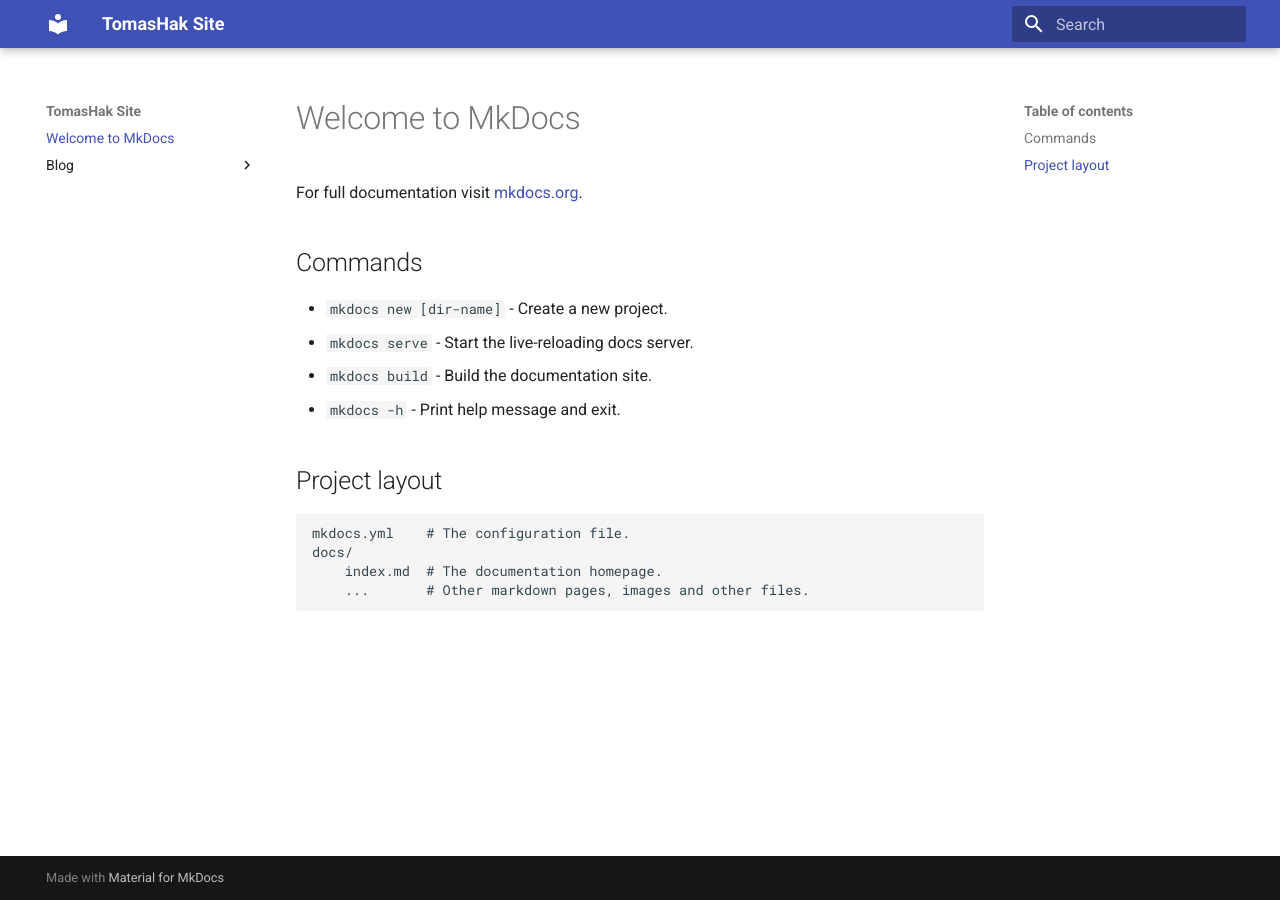
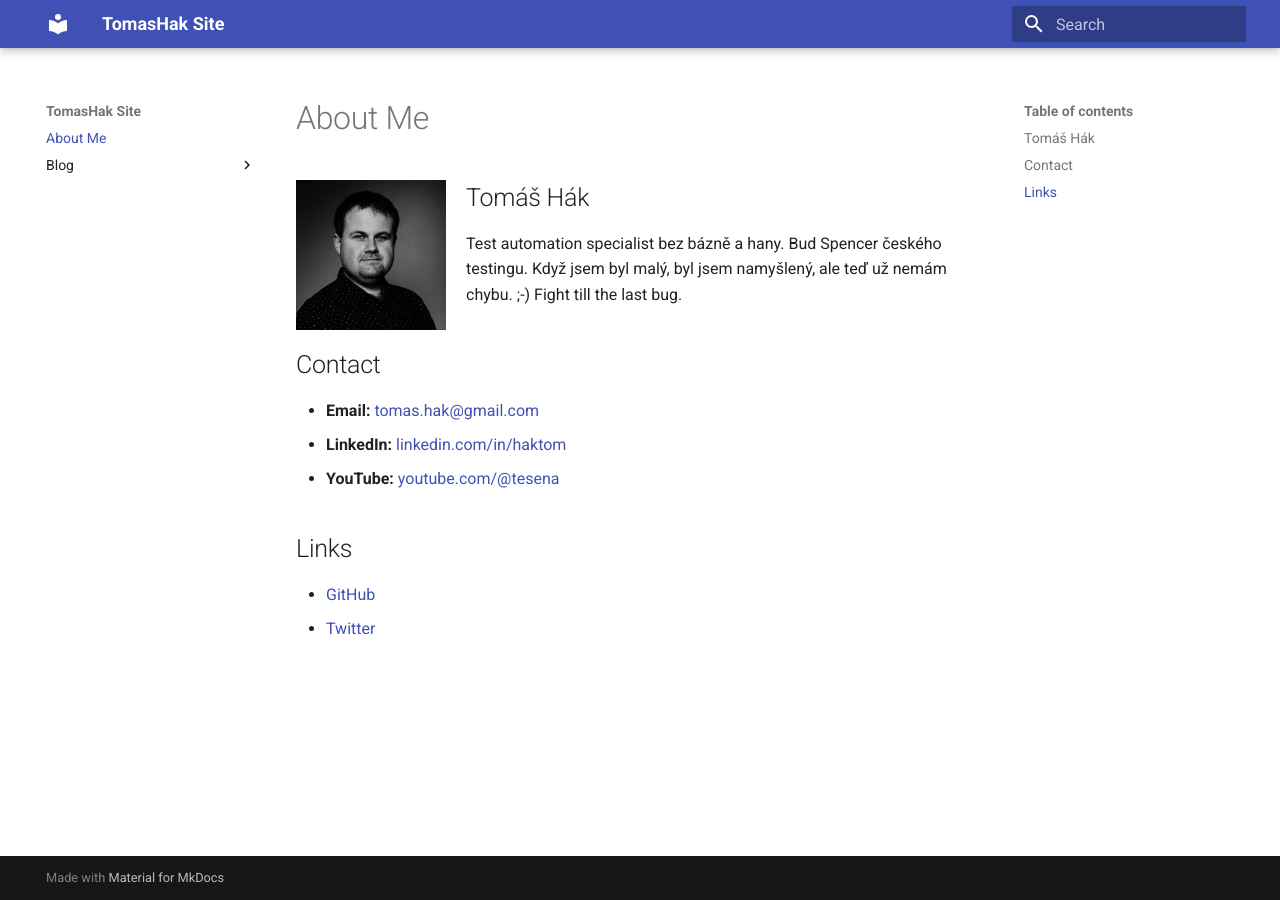
Before and after one commit to tomashak/tomashak.github.io, an MkDocs documentation site: the page built from docs/index.md, in a window 1280 px wide. Built offline with MkDocs 1.6.1 and Material for MkDocs 9.7.7, drawn with Linux system fonts in a browser that asks for light colours.

Commit message:
update about me

```diff
--- a/docs/index.md
+++ b/docs/index.md
@@ -1,17 +1,16 @@
-# Welcome to MkDocs
+# About Me
+<img src="img/profil.jpg" alt="Profile Image" width="150px" style="float: left; margin-right: 20px;" />
 
-For full documentation visit [mkdocs.org](https://www.mkdocs.org).
+## Tomáš Hák
+Test automation specialist bez bázně a hany. Bud Spencer českého testingu. Když jsem byl malý, byl jsem namyšlený, ale teď už nemám chybu. ;-) Fight till the last bug.
 
-## Commands
+## Contact
 
-* `mkdocs new [dir-name]` - Create a new project.
-* `mkdocs serve` - Start the live-reloading docs server.
-* `mkdocs build` - Build the documentation site.
-* `mkdocs -h` - Print help message and exit.
+- **Email:** [tomas.hak@gmail.com](mailto:tomas.hak@gmail.com)
+- **LinkedIn:** [linkedin.com/in/haktom](https://www.linkedin.com/in/haktom)
+- **YouTube:** [youtube.com/@tesena](https://www.youtube.com/@tesena)
 
-## Project layout
+## Links
 
-    mkdocs.yml    # The configuration file.
-    docs/
-        index.md  # The documentation homepage.
-        ...       # Other markdown pages, images and other files.
+- [GitHub](https://github.com/tomashak)
+- [Twitter](https://twitter.com/tomashak)
```
Also changed, not shown: docs/img/profil.jpg (added), mkdocs.yml (line endings or trailing spaces), site/404.html, site/blog/index.html, site/blog/posts/2024-10-27-agilni-prostredi/index.html, site/blog/posts/clanek/index.html, site/img/profil.jpg (added), site/index.html, site/search/search_index.json, site/sitemap.xml, 1 other file.
